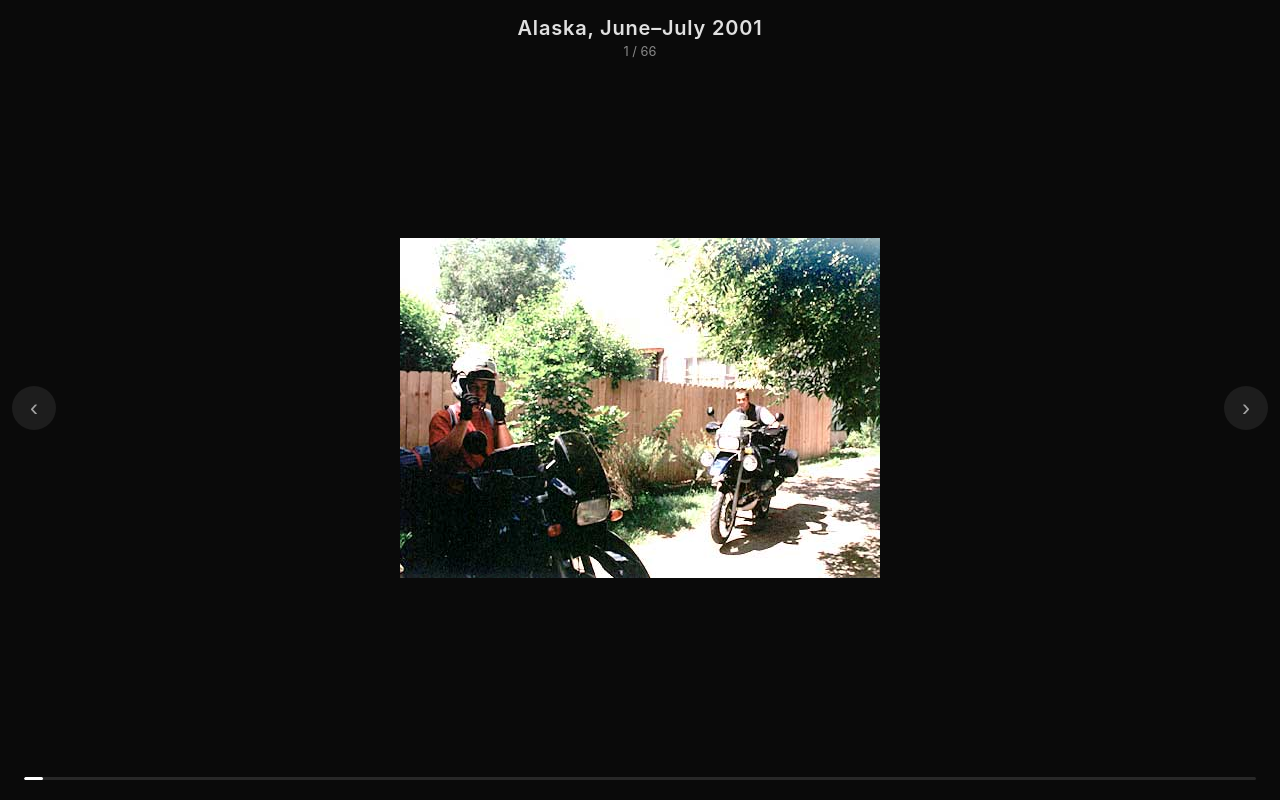
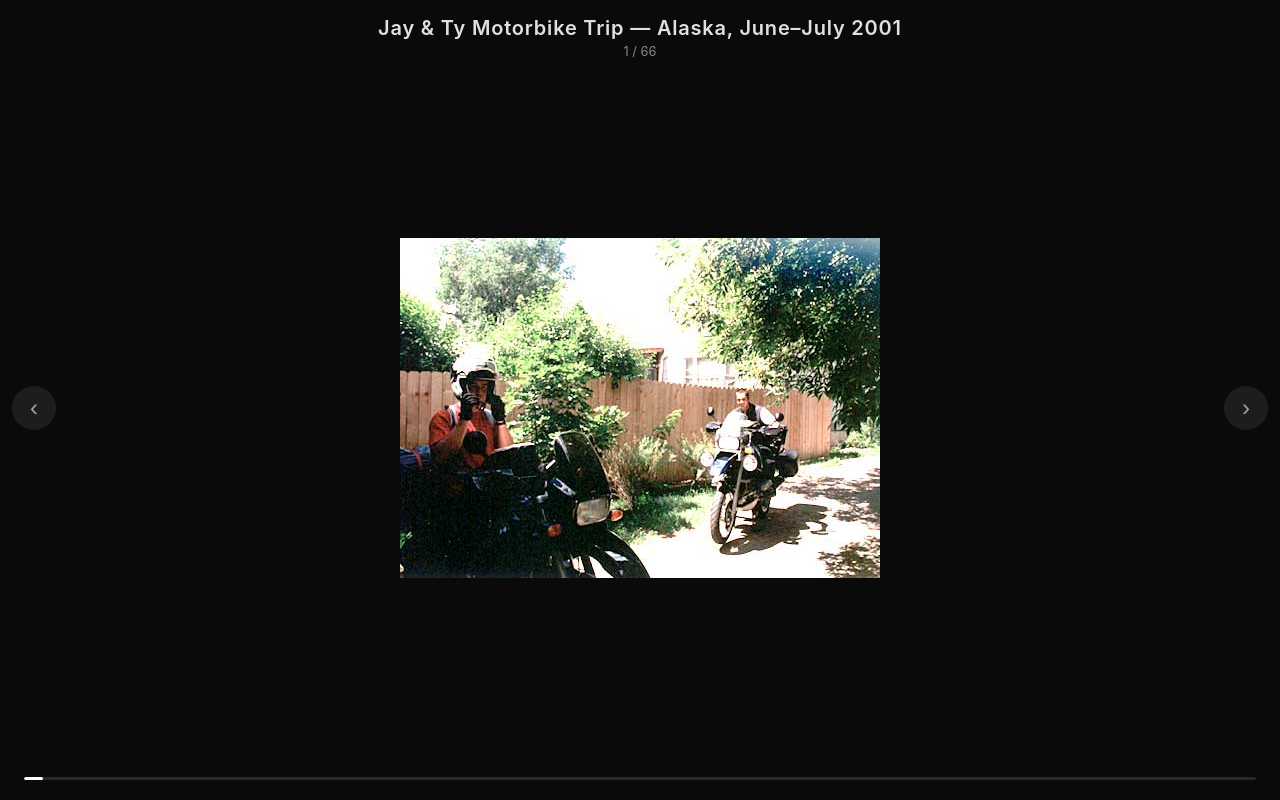
Before and after one commit to jaydokken2/alaska, a plain HTML site: page index.html in a window 1280 px wide. Drawn offline with Linux system fonts and the light colour scheme.

Commit message:
Update headline to 'Jay & Ty Motorbike Trip — Alaska, June–July 2001'

```diff
--- a/index.html
+++ b/index.html
@@ -3,7 +3,7 @@
 <head>
   <meta charset="UTF-8">
   <meta name="viewport" content="width=device-width, initial-scale=1.0">
-  <title>Alaska, June–July 2001</title>
+  <title>Jay & Ty Motorbike Trip — Alaska, June–July 2001</title>
   <style>
     * { margin: 0; padding: 0; box-sizing: border-box; }
 
@@ -185,7 +185,7 @@
 <body>
   <div class="gallery">
     <header>
-      <h1>Alaska, June&ndash;July 2001</h1>
+      <h1>Jay &amp; Ty Motorbike Trip &mdash; Alaska, June&ndash;July 2001</h1>
       <div class="counter"><span id="current">1</span> / <span id="total"></span></div>
     </header>
 
```
